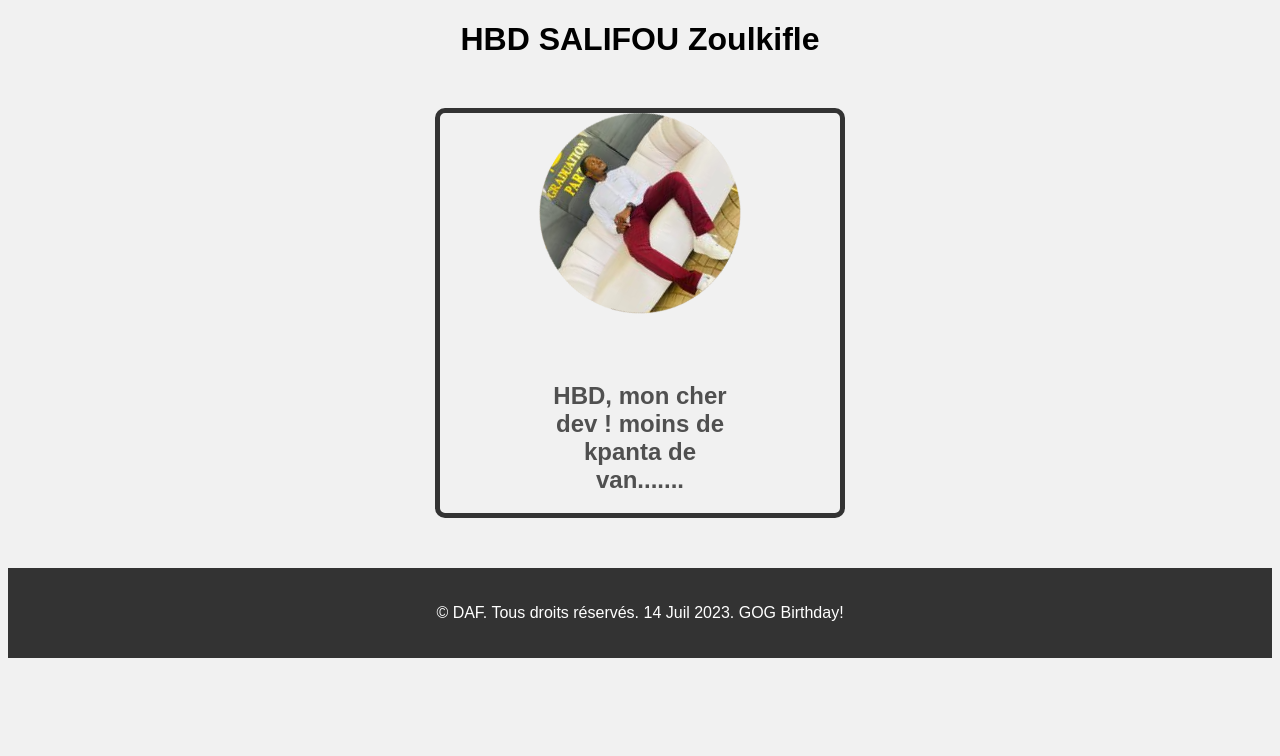
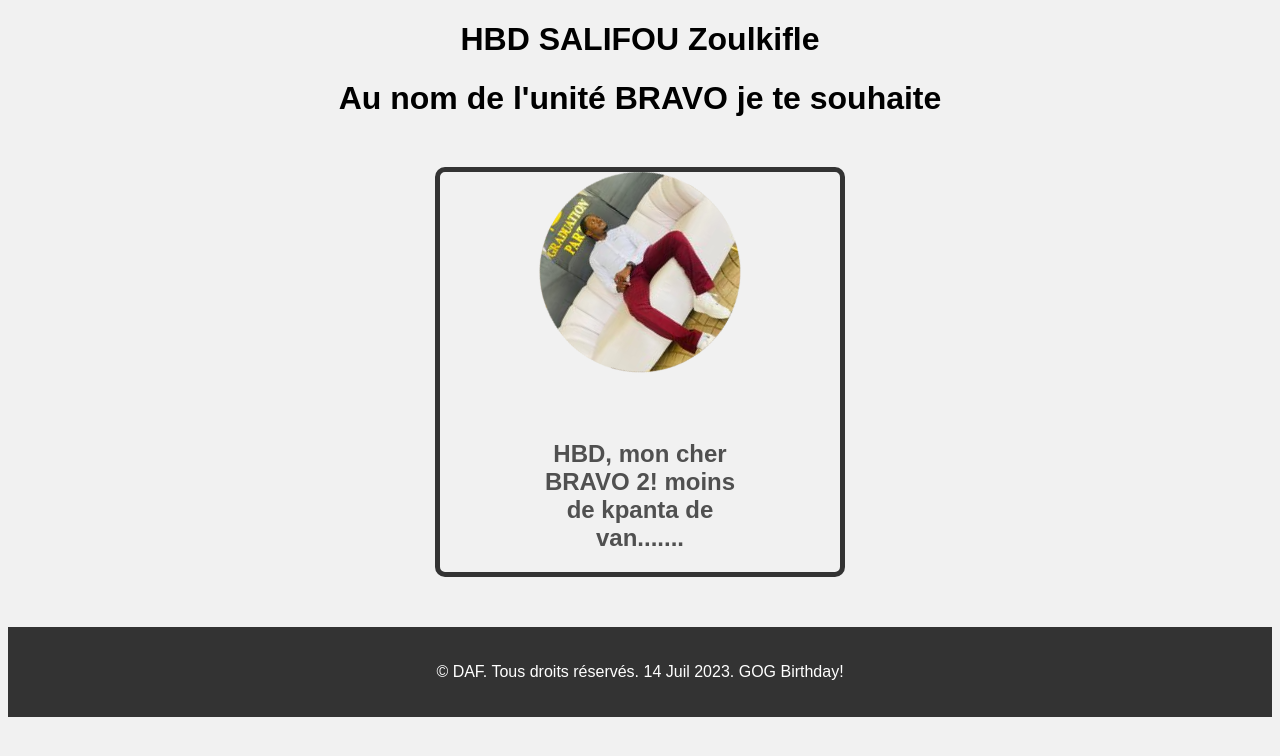
Before and after one commit to ayeda98/GOG, a plain HTML site: page index.html in a window 1280 px wide. Drawn offline with Linux system fonts and the light colour scheme.

Commit message:
Update index.html

```diff
--- a/index.html
+++ b/index.html
@@ -89,11 +89,13 @@
 </head>
 <body>
     <h1>HBD SALIFOU Zoulkifle</h1>
+
+    <h1>Au nom de l'unité BRAVO je te souhaite</h1>
     <div id="cadre">
         <img src="tof1.jpg" alt="Photo 1">
         <img src="tof2.jpg" alt="Photo 2">
         <!-- Ajoutez d'autres photos si nécessaire -->
-        <h2>HBD, mon cher dev ! moins de kpanta de van.......</h2>
+        <h2>HBD, mon cher BRAVO 2! moins de kpanta de van.......</h2>
     </div>
 
     <div id="footer">
```
